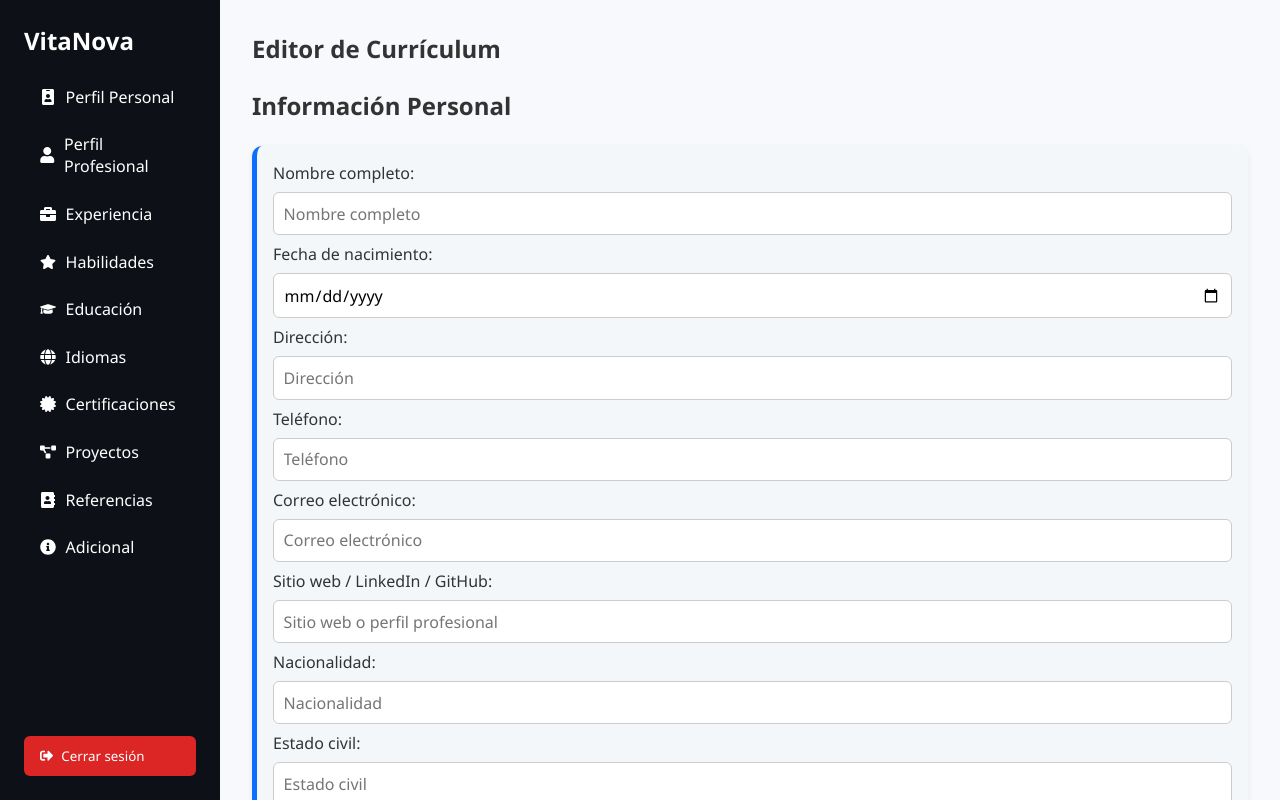
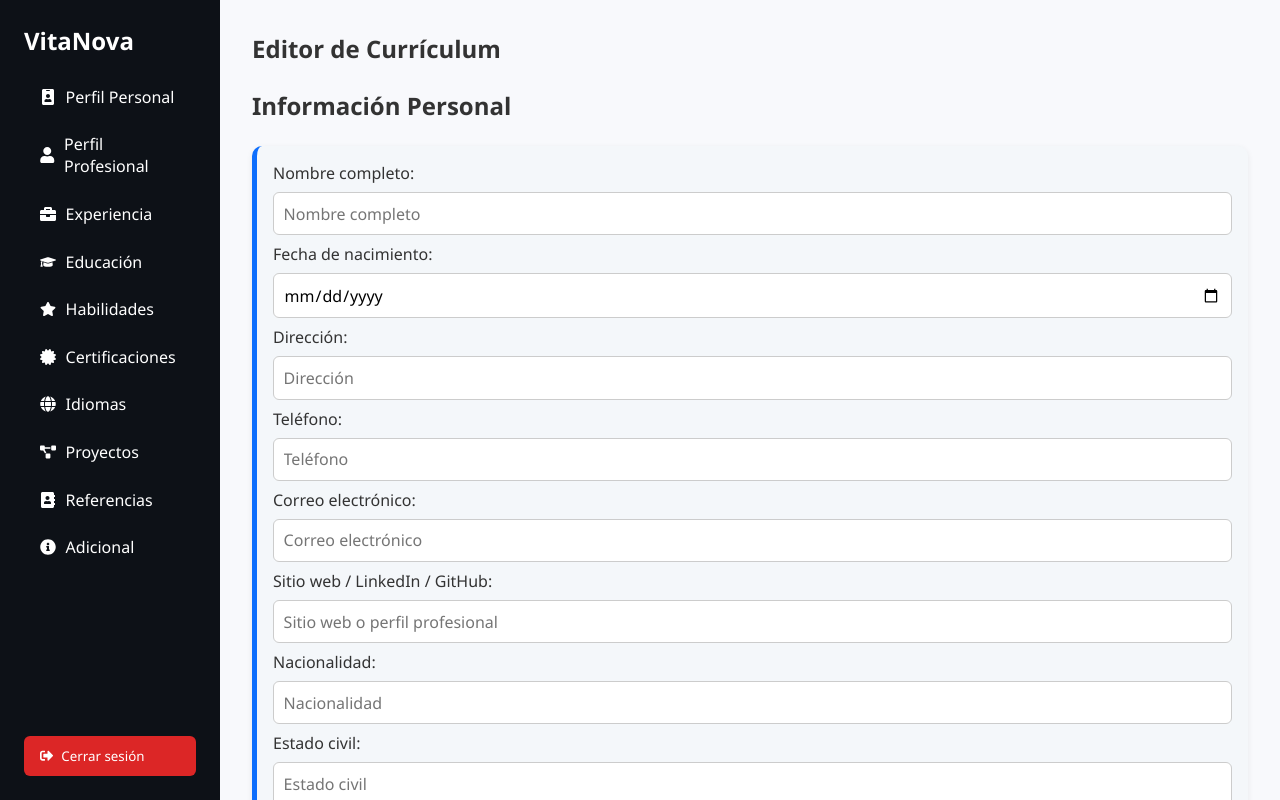
Before and after one commit to KruseCyrux/VitaNova, a React (Vite) app: page /dashboard in a window 1280 px wide. Shown: the top 800 px of the page. Built offline with nearby package versions, Linux system fonts and the light colour scheme; no server answers; sample sign-in values are in the browser's storage.

Commit message:
Sesión 7 – Expansión de Secciones y Mejora de la Interfaz (Act).

```diff
--- a/src/components/Sidebar.jsx
+++ b/src/components/Sidebar.jsx
@@ -39,10 +39,10 @@ function Sidebar() {
           <li onClick={() => scrollToSection('personal-profile')}><FaIdBadge /> Perfil Personal</li>
           <li onClick={() => scrollToSection('profile')}><FaUser /> Perfil Profesional</li>
           <li onClick={() => scrollToSection('experience')}><FaBriefcase /> Experiencia</li>
+          <li onClick={() => scrollToSection('education')}><FaGraduationCap /> Educación</li>
           <li onClick={() => scrollToSection('skills')}><FaStar /> Habilidades</li>
-          <li onClick={() => scrollToSection('education')}><FaGraduationCap /> Educación</li>
+          <li onClick={() => scrollToSection('certifications')}><FaCertificate /> Certificaciones</li>
           <li onClick={() => scrollToSection('languages')}><FaGlobe /> Idiomas</li>
-          <li onClick={() => scrollToSection('certifications')}><FaCertificate /> Certificaciones</li>
           <li onClick={() => scrollToSection('projects')}><FaProjectDiagram /> Proyectos</li>
           <li onClick={() => scrollToSection('references')}><FaAddressBook /> Referencias</li>
           <li onClick={() => scrollToSection('additional-info')}><FaInfoCircle /> Adicional</li>
```
